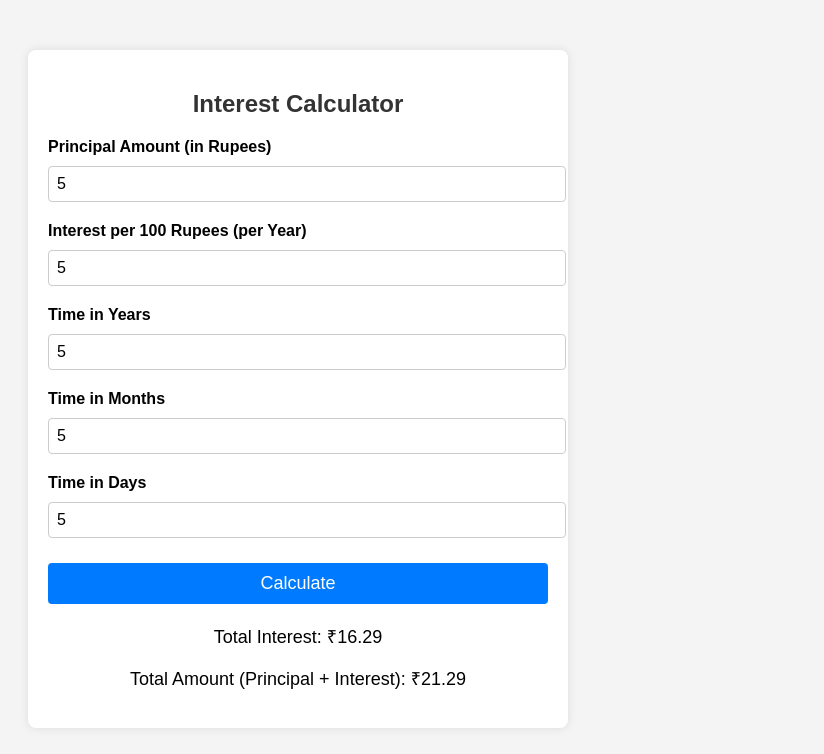
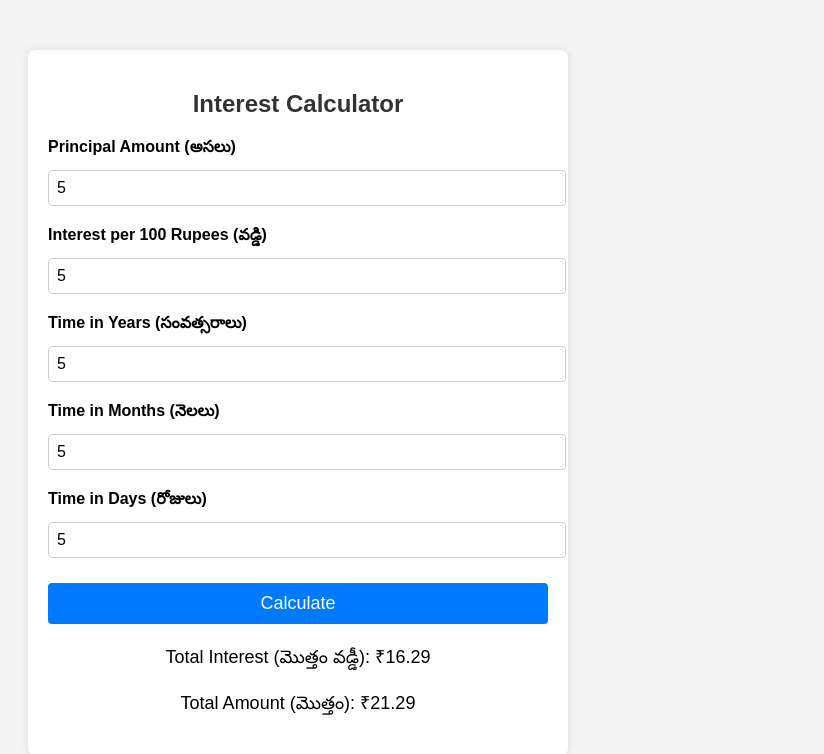
Before and after one commit to Yaswant2003bethina/Interest-Calculator-html, a plain HTML site: page index.html in a window 1280 px wide. Both pictures are taken after typing "5", "5", "5", "5", "5" into the empty fields and a click on the button "Calculate". Shown: the full height of the page, 342-1166 px from the left. Drawn offline with Linux system fonts and the light colour scheme.

Commit message:
Initial commit

```diff
--- a/index.html
+++ b/index.html
@@ -73,19 +73,19 @@
 
         <h2>Interest Calculator</h2>
 
-        <label for="principal">Principal Amount (in Rupees)</label>
+        <label for="principal">Principal Amount (అసలు)</label>
         <input type="number" id="principal" placeholder="Enter principal amount" required>
 
-        <label for="interest">Interest per 100 Rupees (per Year)</label>
+        <label for="interest">Interest per 100 Rupees (వడ్డి)</label>
         <input type="number" id="interest" placeholder="Enter interest per 100 rupees" required>
 
-        <label for="time_years">Time in Years</label>
+        <label for="time_years">Time in Years (సంవత్సరాలు)</label>
         <input type="number" id="time_years" placeholder="Enter time in years" min="0">
 
-        <label for="time_months">Time in Months</label>
+        <label for="time_months">Time in Months (నెలలు)</label>
         <input type="number" id="time_months" placeholder="Enter time in months" min="0">
 
-        <label for="time_days">Time in Days</label>
+        <label for="time_days">Time in Days (రోజులు)</label>
         <input type="number" id="time_days" placeholder="Enter time in days" min="0">
 
         <button class="btn" onclick="calculate()">Calculate</button>
@@ -119,8 +119,8 @@
 
             // Display the results
             document.getElementById('results').innerHTML = `
-                <p>Total Interest: ₹${totalInterest.toFixed(2)}</p>
-                <p>Total Amount (Principal + Interest): ₹${totalAmount.toFixed(2)}</p>
+                <p>Total Interest (మొత్తం వడ్డీ): ₹${totalInterest.toFixed(2)}</p>
+                <p>Total Amount (మొత్తం): ₹${totalAmount.toFixed(2)}</p>
             `;
         }
     </script>
```
